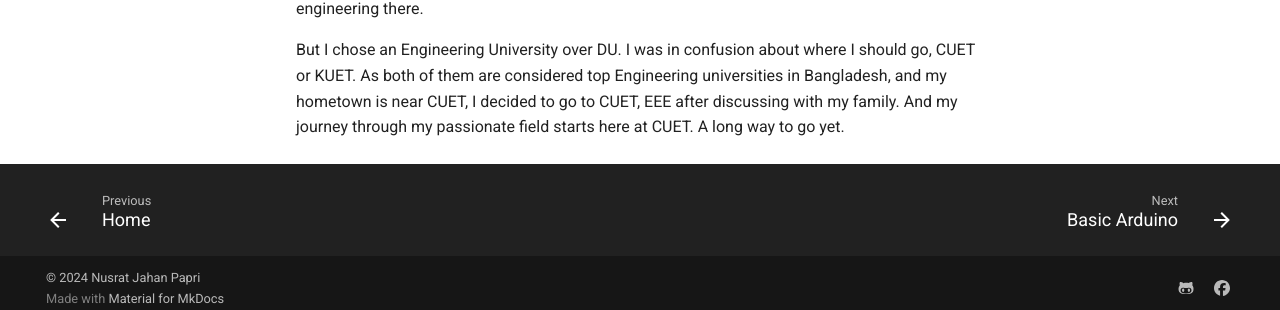
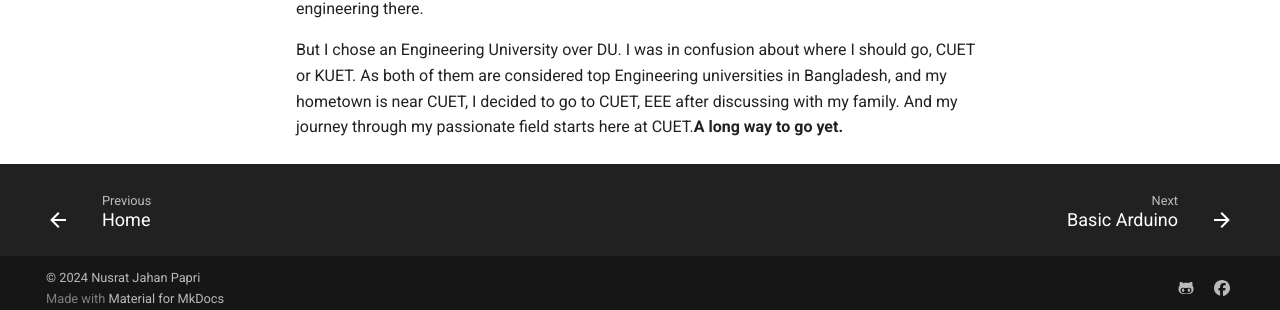
Before and after one commit to Nusrat008/papri-portfolio, an MkDocs documentation site: the page built from docs/Education.md, in a window 1280 px wide and 1046 px high. Shown: the part 725-1035 px from the top of the window. Built offline with MkDocs 1.6.1 and Material for MkDocs 9.7.7, drawn with Linux system fonts in a browser that asks for light colours.

```diff
--- a/docs/Education.md
+++ b/docs/Education.md
@@ -19,4 +19,4 @@ Chittagong Govt. Women’s College, Bangladesh, [cgwc.edu.bd](https://cgwc.edu.b
 
  I worked hard to prepare myself to get a chance at the top Engineering Universities in Bangladesh. After completing higher secondary school, I took part in admission tests and got chances at CUET and KUET. I also got a chance at DU and had the opportunity to study engineering there.
 
- But I chose an Engineering University over DU. I was in confusion about where I should go, CUET or KUET. As both of them are considered top Engineering universities in Bangladesh, and my hometown is near CUET, I decided to go to CUET, EEE after discussing with my family. And my journey through my passionate field starts here at CUET. A long way to go yet.
+ But I chose an Engineering University over DU. I was in confusion about where I should go, CUET or KUET. As both of them are considered top Engineering universities in Bangladesh, and my hometown is near CUET, I decided to go to CUET, EEE after discussing with my family. And my journey through my passionate field starts here at CUET.**A long way to go yet.**
```
